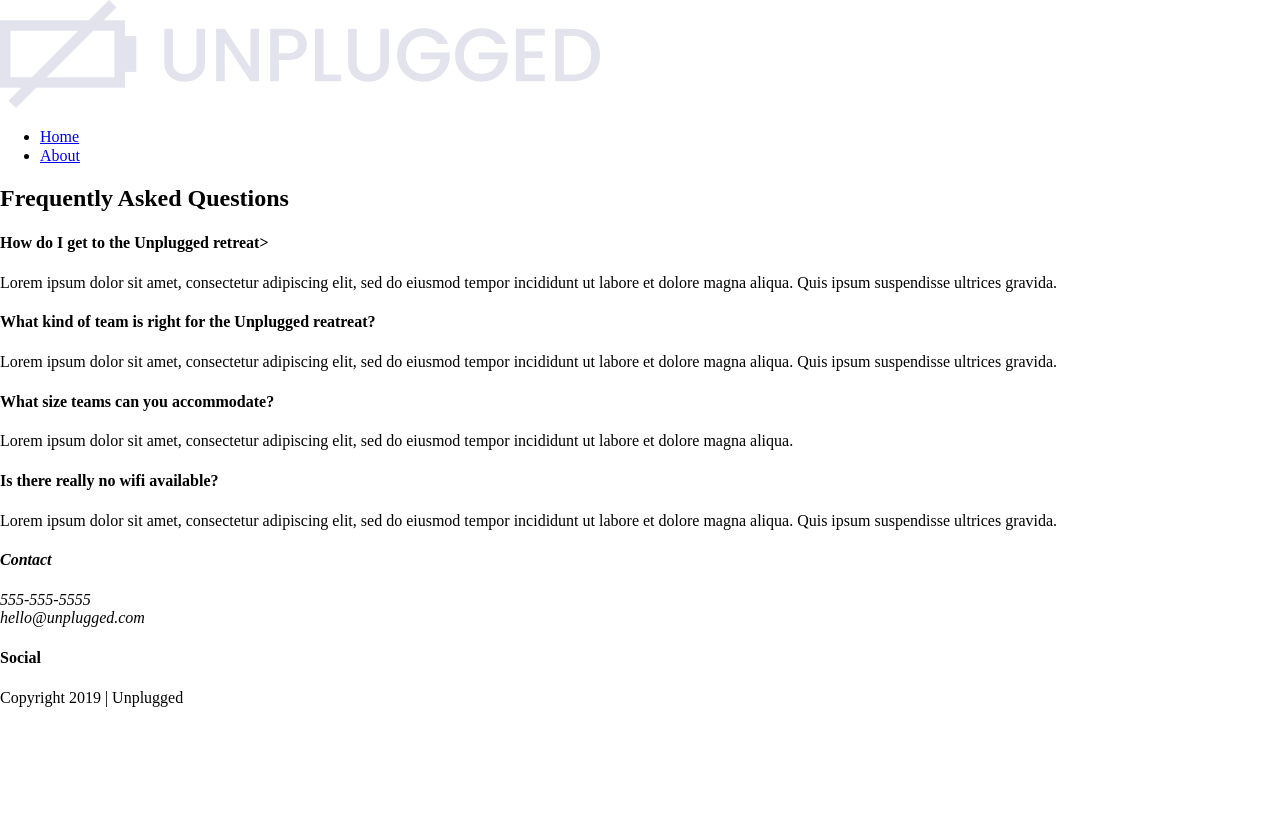
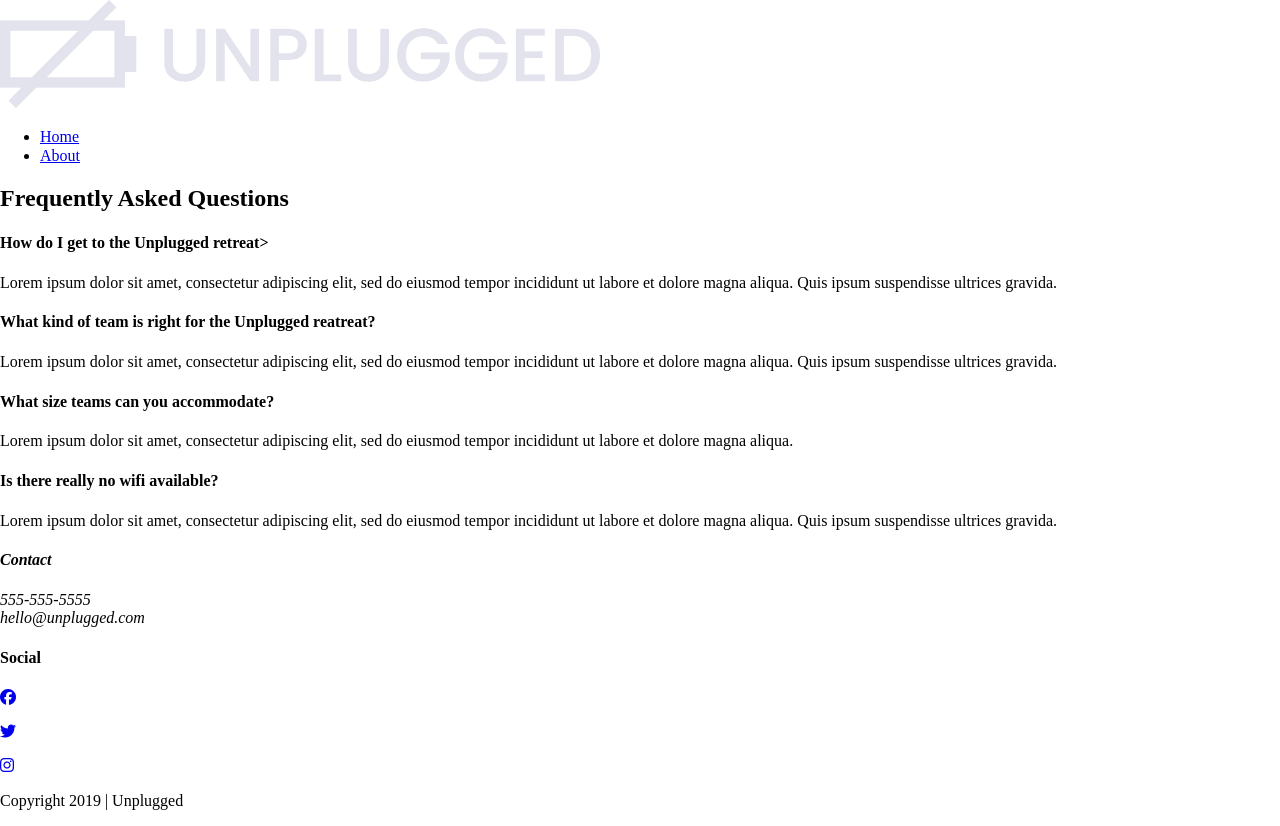
Before and after one commit to wood-g/unplugged, a website: page faq/index.html in a window 1280 px wide. Before the commit the page ends 800 px from the top, so only its background shows below. Drawn offline with Linux system fonts and the light colour scheme; files whose address does not match are found by name.

Commit message:
Added social icons to About and FAQ pages

```diff
--- a/faq/index.html
+++ b/faq/index.html
@@ -92,13 +92,13 @@
           <h4>Social</h4>
           <div class="social-icons">
             <p>
-              <a href="https://www.facebook.com/yoursite" target="_blank"></a>
+              <a href="https://www.facebook.com/yoursite" target="_blank"><i class="fab fa-facebook"></i></a>
             </p>
             <p>
-              <a href="https://twitter.com/Skillcrush" target="_blank"></a>
+              <a href="https://twitter.com/Skillcrush" target="_blank"><i class="fab fa-twitter"></i></a>
             </p>
             <p>
-              <a href="https://www.instagram.com/skillcrush/" target="_blank"></a>
+              <a href="https://www.instagram.com/skillcrush/" target="_blank"><i class="fab fa-instagram"></i></a>
             </p>
             <!-- other social links here -->
           </div>
```
Also changed, not shown: about/index.html (+3 -3 lines).
